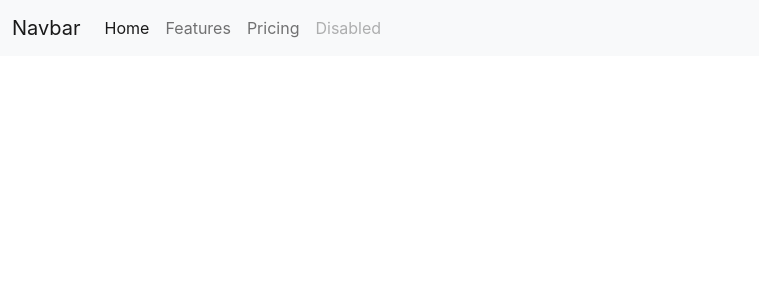
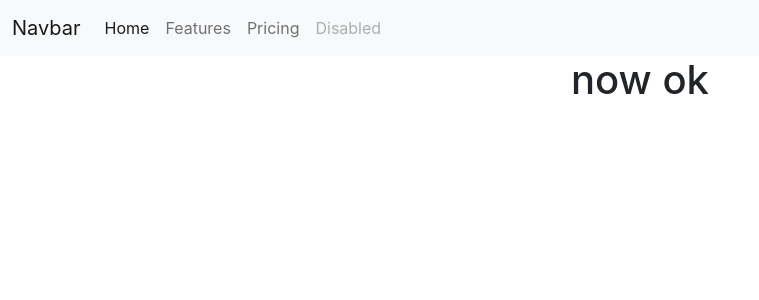
Before and after one commit to sarifulislam1/to-do-app-client, a React (Create React App) app: page / in a window 1280 px wide. Shown: the top 300 px of the page, without its empty margins (0-759 px from the left). Built offline with nearby package versions, Linux system fonts and the light colour scheme.

Commit message:
navbar done

```diff
--- a/src/App.js
+++ b/src/App.js
@@ -1,11 +1,19 @@
 import logo from './logo.svg';
 import './App.css';
 import NavBar from './component/NavBar/NavBar';
+import { Route, Routes } from 'react-router-dom';
+import Home from './component/Home/Home';
+
 
 function App() {
   return (
     <div className="App">
       <NavBar></NavBar>
+      {/* <Home></Home>s */}
+      <Routes>
+        <Route path='/home' element={<Home></Home>}></Route>
+        <Route path='/' element={<Home></Home>}></Route>
+      </Routes>
     </div>
   );
 }
--- /dev/null
+++ b/src/component/Home/Home.js
@@ -0,0 +1,11 @@
+import React from 'react';
+
+const Home = () => {
+    return (
+        <div>
+            <h1>now ok</h1>
+        </div>
+    );
+};
+
+export default Home;
--- a/src/component/NavBar/NavBar.js
+++ b/src/component/NavBar/NavBar.js
@@ -1,18 +1,19 @@
 import React from 'react';
-import { Container, Nav, Navbar } from 'react-bootstrap';
+import { Link } from 'react-router-dom';
+
 
 const NavBar = () => {
     return (
         <nav className="navbar navbar-expand-lg navbar-light bg-light">
             <div className="container-fluid">
-                <a className="navbar-brand" href="#">Navbar</a>
+                <Link to='/' className="navbar-brand" >Navbar</Link>
                 <button className="navbar-toggler" type="button" data-bs-toggle="collapse" data-bs-target="#navbarNav" aria-controls="navbarNav" aria-expanded="false" aria-label="Toggle navigation">
                     <span className="navbar-toggler-icon"></span>
                 </button>
                 <div className="collapse navbar-collapse" id="navbarNav">
                     <ul className="navbar-nav">
                         <li className="nav-item">
-                            <a className="nav-link active" aria-current="page" href="#">Home</a>
+                            <Link to='/home' className="nav-link active" aria-current="page">Home</Link>
                         </li>
                         <li className="nav-item">
                             <a className="nav-link" href="#">Features</a>
@@ -21,7 +22,7 @@
                             <a className="nav-link" href="#">Pricing</a>
                         </li>
                         <li className="nav-item">
-                            <a className="nav-link disabled" href="#" tabindex="-1" aria-disabled="true">Disabled</a>
+                            <a className="nav-link disabled" href="#" tabIndex="-1" aria-disabled="true">Disabled</a>
                         </li>
                     </ul>
                 </div>
--- a/src/index.js
+++ b/src/index.js
@@ -3,11 +3,14 @@
 import './index.css';
 import App from './App';
 import reportWebVitals from './reportWebVitals';
+import { BrowserRouter } from 'react-router-dom';
 
 const root = ReactDOM.createRoot(document.getElementById('root'));
 root.render(
   <React.StrictMode>
-    <App />
+    <BrowserRouter>
+      <App />
+    </BrowserRouter>
   </React.StrictMode>
 );
 
```
